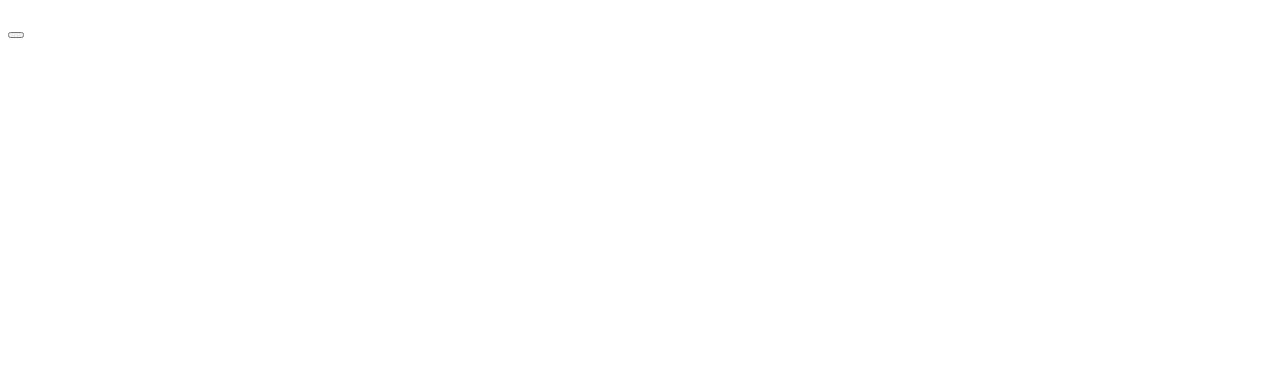
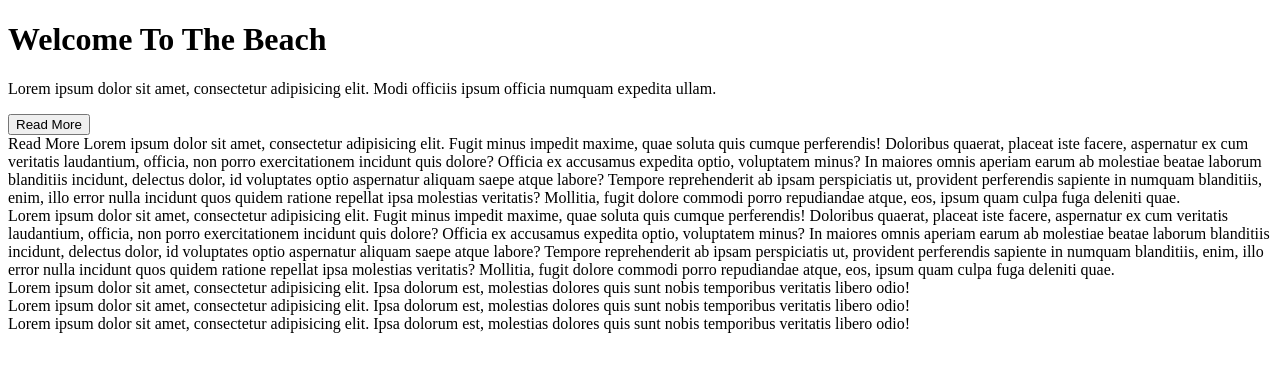
Before and after one commit to ElmiraDzhy/fullscreen-landing, a plain HTML site: page index.html in a window 1280 px wide. Drawn offline with Linux system fonts and the light colour scheme.

Commit message:
Add content in index.html

```diff
--- a/index.html
+++ b/index.html
@@ -14,18 +14,43 @@
 	</head>
 	<body>
 		<header>
-			<h1></h1>
-			<p></p>
-			<button></button>
+			<h1>Welcome To The Beach</h1>
+			<p>Lorem ipsum dolor sit amet, consectetur adipisicing elit. Modi officiis ipsum officia numquam expedita ullam.</p>
+			<button>Read More</button>
 		</header>
-		<article></article>
-		<article></article>
-		<article>
-			<section></section>
-			<section></section>
-			<section></section>
-		</article>
-
-		<main></main>
+		<main>
+			<article>
+				Read More Lorem ipsum dolor sit amet, consectetur adipisicing elit. Fugit minus impedit maxime, quae soluta quis
+				cumque perferendis! Doloribus quaerat, placeat iste facere, aspernatur ex cum veritatis laudantium, officia, non
+				porro exercitationem incidunt quis dolore? Officia ex accusamus expedita optio, voluptatem minus? In maiores omnis
+				aperiam earum ab molestiae beatae laborum blanditiis incidunt, delectus dolor, id voluptates optio aspernatur
+				aliquam saepe atque labore? Tempore reprehenderit ab ipsam perspiciatis ut, provident perferendis sapiente in
+				numquam blanditiis, enim, illo error nulla incidunt quos quidem ratione repellat ipsa molestias veritatis? Mollitia,
+				fugit dolore commodi porro repudiandae atque, eos, ipsum quam culpa fuga deleniti quae.
+			</article>
+			<article>
+				Lorem ipsum dolor sit amet, consectetur adipisicing elit. Fugit minus impedit maxime, quae soluta quis cumque
+				perferendis! Doloribus quaerat, placeat iste facere, aspernatur ex cum veritatis laudantium, officia, non porro
+				exercitationem incidunt quis dolore? Officia ex accusamus expedita optio, voluptatem minus? In maiores omnis aperiam
+				earum ab molestiae beatae laborum blanditiis incidunt, delectus dolor, id voluptates optio aspernatur aliquam saepe
+				atque labore? Tempore reprehenderit ab ipsam perspiciatis ut, provident perferendis sapiente in numquam blanditiis,
+				enim, illo error nulla incidunt quos quidem ratione repellat ipsa molestias veritatis? Mollitia, fugit dolore
+				commodi porro repudiandae atque, eos, ipsum quam culpa fuga deleniti quae.
+			</article>
+			<article>
+				<section>
+					Lorem ipsum dolor sit amet, consectetur adipisicing elit. Ipsa dolorum est, molestias dolores quis sunt nobis
+					temporibus veritatis libero odio!
+				</section>
+				<section>
+					Lorem ipsum dolor sit amet, consectetur adipisicing elit. Ipsa dolorum est, molestias dolores quis sunt nobis
+					temporibus veritatis libero odio!
+				</section>
+				<section>
+					Lorem ipsum dolor sit amet, consectetur adipisicing elit. Ipsa dolorum est, molestias dolores quis sunt nobis
+					temporibus veritatis libero odio!
+				</section>
+			</article>
+		</main>
 	</body>
 </html>
```
